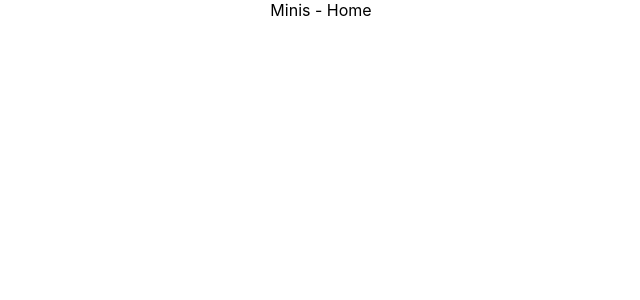
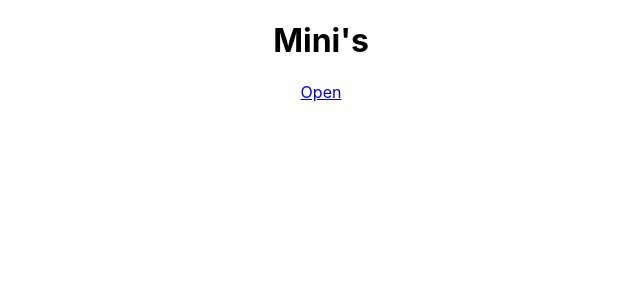
Before and after one commit to AmitThakur11/Avokiddo-copy, a React (Create React App) app: page / in a window 1280 px wide. Shown: the top 300 px of the page, without its empty margins (319-959 px from the left). Built offline with nearby package versions, Linux system fonts and the light colour scheme.

Commit message:
minor change

```diff
--- a/src/App.js
+++ b/src/App.js
@@ -1,14 +1,21 @@
 import "./App.css";
-import { BrowserRouter as Router, Routes, Route } from "react-router-dom";
+import {
+  BrowserRouter as Router,
+  Routes,
+  Route,
+  createBrowserRouter,
+} from "react-router-dom";
 import Home from "./Home";
 import AppNative from "./AppNative";
+
 function App() {
   return (
     <div className="App">
       <Router>
         <Routes>
-          <Route path="/" element={<Home />} />
+          <Route path="/" element={<AppNative />} />
           <Route path="/app/:plattform/:code" element={<AppNative />} />
+          <Route path="*" element={<AppNative />} />
         </Routes>
       </Router>
     </div>
```
